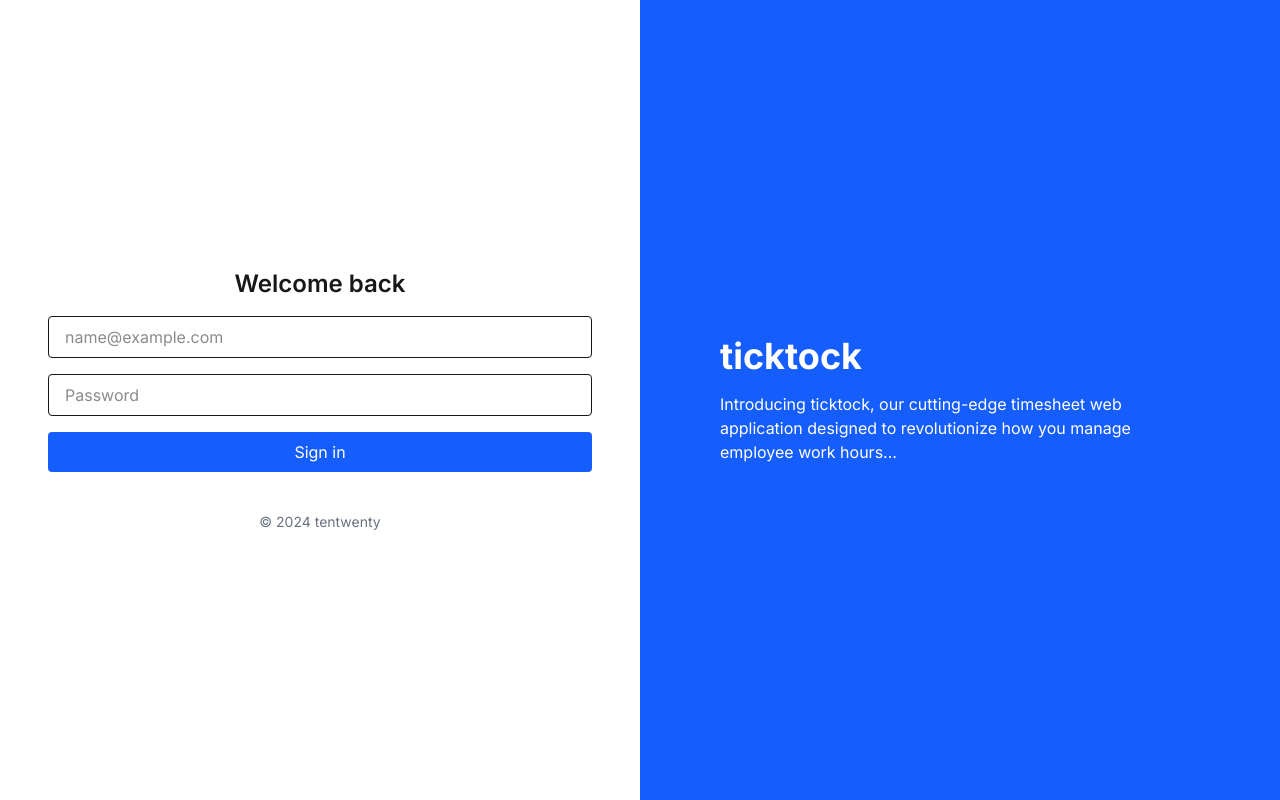
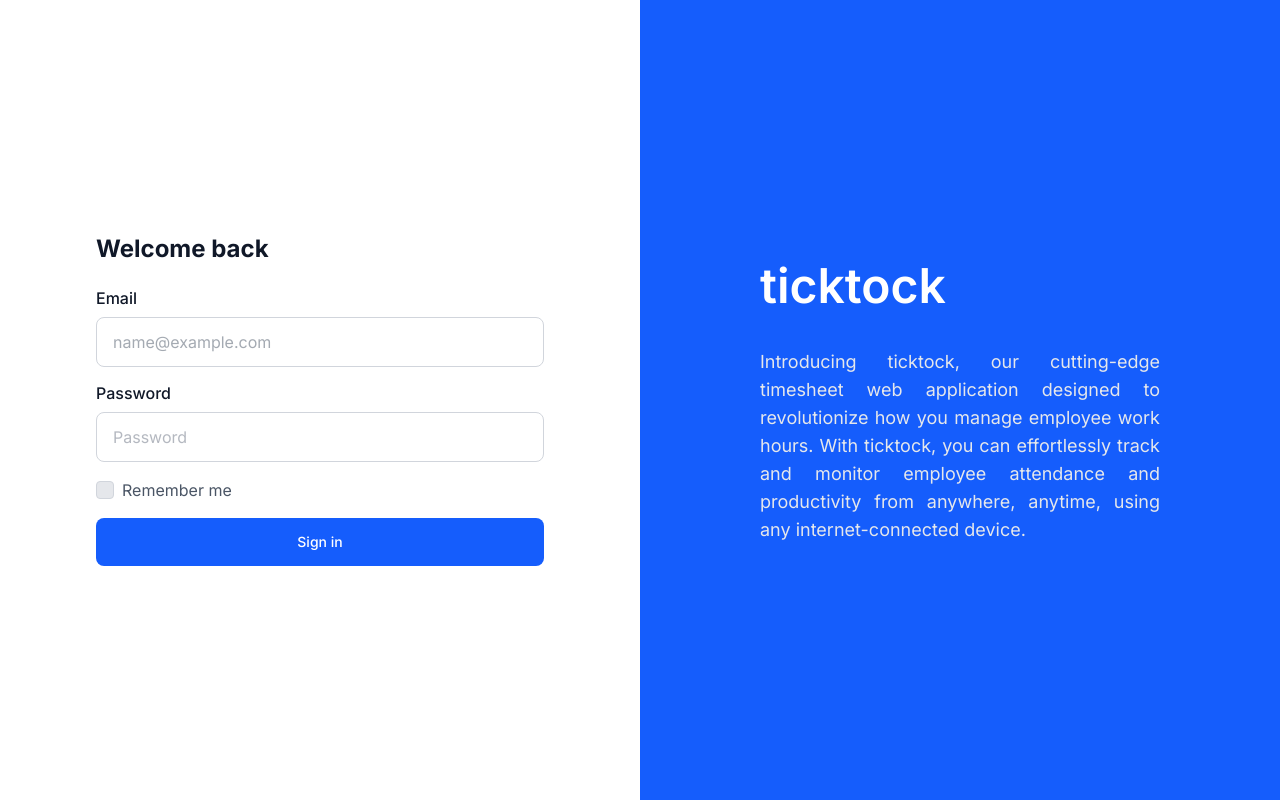
Before and after one commit to BRV12G/timesheet-management, a Next.js app: page /login in a window 1280 px wide. Built offline with nearby package versions, Linux system fonts and the light colour scheme.

Commit message:
style(login): implement full UI styling for login - Styled login form with proper font sizes, weights, spacing, and padding - Applied Inter font - Customized checkbox - Refined hero section layout: vertically centered content, limited width, and spacing - Ensured  Figma design specs being used

```diff
--- a/src/app/layout.tsx
+++ b/src/app/layout.tsx
@@ -3,7 +3,9 @@ import "./globals.css";
 import { Inter } from "next/font/google";
 import AuthProvider from "@/components/AuthProvider";
 
-const inter = Inter({ subsets: ["latin"] });
+// const inter = Inter({ subsets: ["latin"] });
+const inter = Inter({ subsets: ['latin'], weight: ['400', '500', '600', '700'] });
+
 
 export const metadata = {
   title: "TickTock",
--- a/src/app/login/page.tsx
+++ b/src/app/login/page.tsx
@@ -22,33 +22,46 @@ export default function LoginPage() {
 
   return (
       <div className="flex min-h-screen">
-      <div className="w-1/2 flex flex-col justify-center items-center px-12">
-        <h2 className="text-2xl font-semibold mb-4">Welcome back</h2>
+    {/* Left Section - Login Form */}
+    <div className="w-1/2 flex flex-col justify-center items-start px-24">
+      <h2 className="text-2xl font-bold leading-tight mb-6  text-gray-900">Welcome back</h2> {/* mb-6 for spacing match */}
       <form onSubmit={handleLogin} className="w-full space-y-4">
+        <div className="flex flex-col gap-2">
+        <label className="text-md font-medium text-gray-900 leading-[21px] ">Email</label> {/* Added label */}
         <input
-            className="border px-4 py-2 w-full rounded"
+          className="border border-gray-300 px-4 py-3 w-full  rounded-lg text-md text-gray-600 "
           placeholder="name@example.com"
           type="email"
           onChange={(e) => setEmail(e.target.value)}
         />
+        </div>
+        <div className="flex flex-col gap-2">
+        <label className="text-md font-medium text-gray-900 leading-[21px]">Password</label> {/* Added label */}
         <input
-            className="border px-4 py-2 w-full rounded"
+          className="border border-gray-300 px-4 py-3 w-full  rounded-lg text-md  text-gray-500 "
           placeholder="Password"
           type="password"
           onChange={(e) => setPassword(e.target.value)}
         />
-          <button className="bg-blue-600 text-white px-4 py-2 w-full rounded">
+        </div>
+        <div className="flex items-center gap-2 text-md">
+          {/* Added Remember me checkbox */}
+          <input type="checkbox" className="w-4.5 h-4.5 border border-0.5 bg-gray-200 rounded  border-gray-300 appearance-none checked:bg-blue-600 checked:border-blue-600 " />
+          <label className="text-gray-600">Remember me</label>
+        </div>
+        <button className="bg-blue-600 text-white px-5 py-3.5 w-full rounded-lg font-medium text-sm">
           Sign in
         </button>
       </form>
-        <p className="mt-10 text-sm text-gray-500">© 2024 tentwenty</p>
     </div>
-      <div className="w-1/2 bg-blue-600 text-white flex items-center px-20">
-        <div>
-          <h1 className="text-4xl font-bold mb-4">ticktock</h1>
-          <p>
-            Introducing ticktock, our cutting-edge timesheet web application designed to revolutionize how you manage employee work hours...
-          </p>
+
+    {/* Right Section - Intro Text */}
+    <div className="w-1/2 bg-blue-600 text-white flex items-center px-30">
+      <div className="flex flex-col gap-4">
+        <h1 className="text-5xl font-semibold mb-4 leading-[60px]">ticktock</h1>
+        <p className="text-lg  text-gray-200 text-justify  ">
+          Introducing ticktock, our cutting-edge timesheet web application designed to revolutionize how you manage employee work hours. With ticktock, you can effortlessly track and monitor employee attendance and productivity from anywhere, anytime, using any internet-connected device.
+        </p> {/* Replaced ... with full paragraph */}
       </div>
     </div>
   </div>
```
Lines whose indentation alone changed are shown as unchanged.
